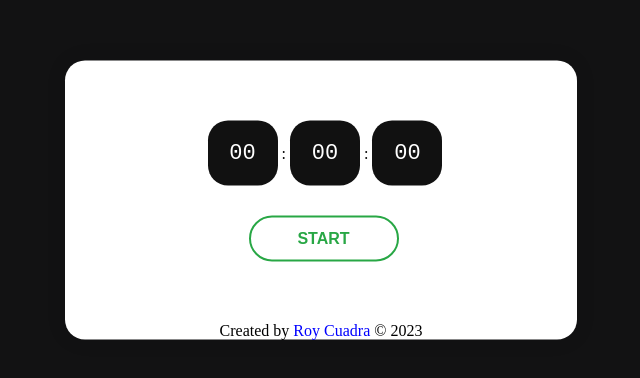
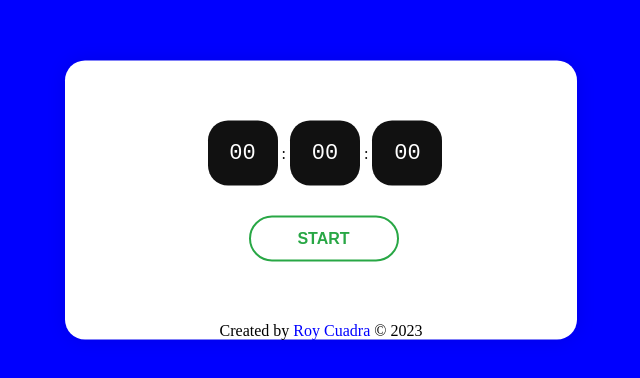
Before and after one commit to roycuadra/React-JS-Stopwatch-, a React (Create React App) app: page / in a window 1280 px wide. Shown: the part 200-578 px from the top of the page, without its empty margins (319-959 px from the left). Built offline with nearby package versions, Linux system fonts and the light colour scheme.

Commit message:
Update App.css

```diff
--- a/src/App.css
+++ b/src/App.css
@@ -1,5 +1,5 @@
 body {
-  background: #121213;
+  background: blue;
 }
 
 * {
```
